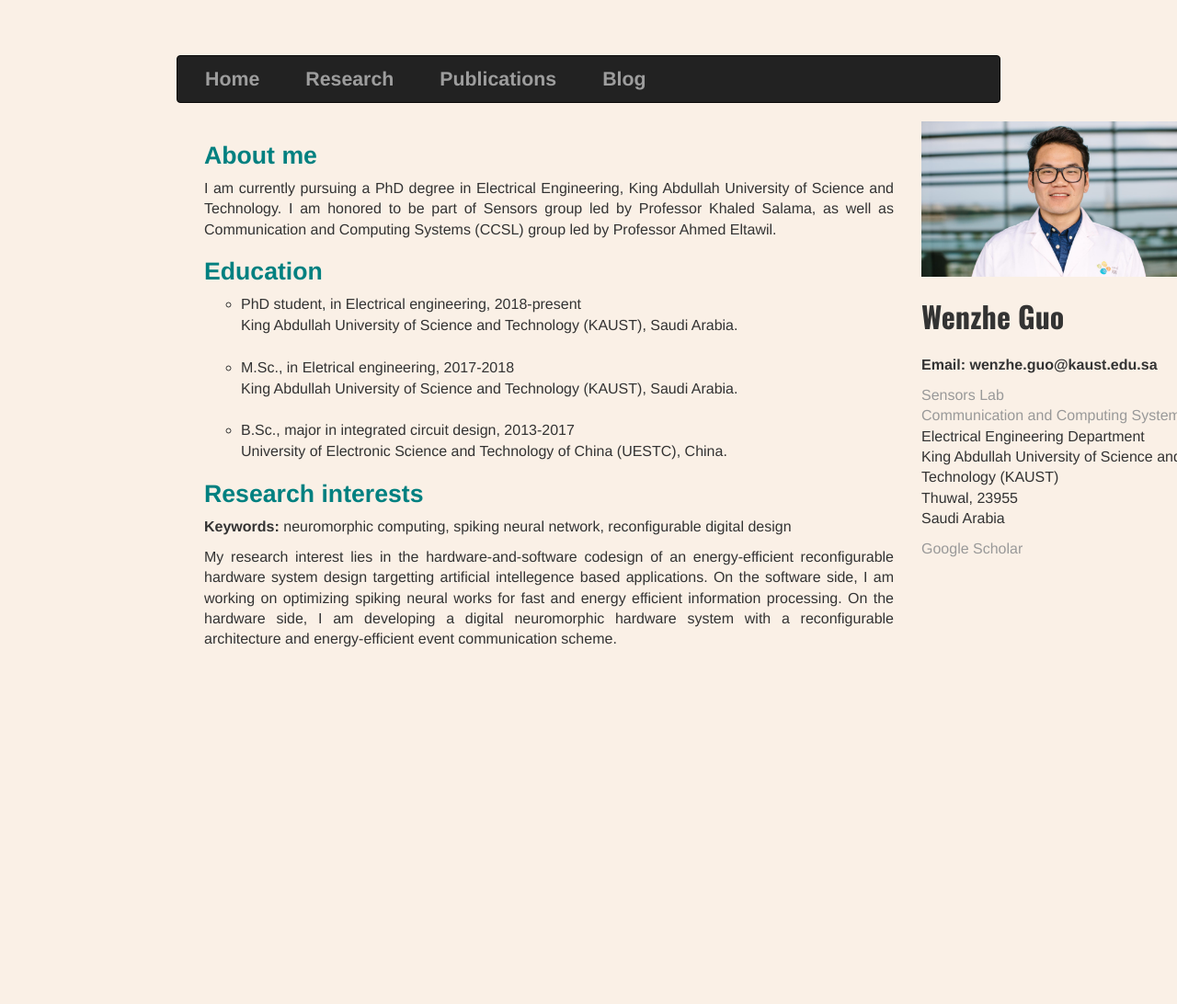
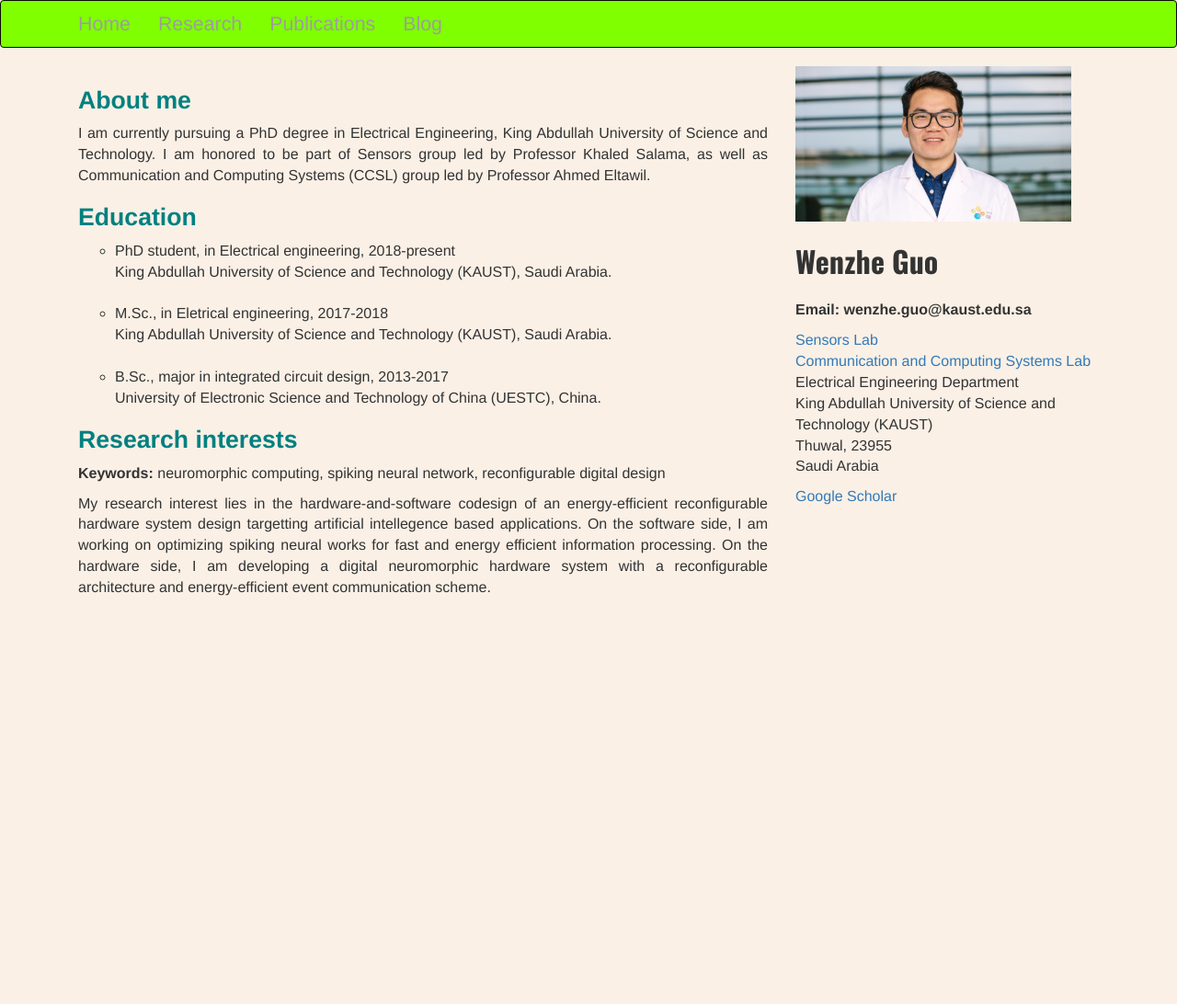
Before and after one commit to Wenzheguo/Wenzheguo.github.io, a Jekyll site: the page built from index.html, in a window 1280 px wide. Shown: the whole page at 92% size. Built offline with Jekyll 4.4.1, drawn with Linux system fonts in a browser that asks for light colours; after the commit the page ends 972 px from its top, so only the background shows below that.

Commit message:
Update main.css

```diff
--- a/css/main.css
+++ b/css/main.css
@@ -1,43 +1,3 @@
-body {
-    margin: 60px auto;
-    width: 70%;
+.navbar-custom {
+    background-color: chartreuse;
 }
-nav ul, footer ul {
-    font-family:'Helvetica', 'Arial', 'Sans-Serif';
-    padding: 0px;
-    list-style: none;
-    font-weight: bold;
-}
-nav ul li, footer ul li {
-    display: inline;
-    margin-right: 20px;
-}
-a {
-    text-decoration: none;
-    color: #999;
-}
-a:hover {
-    text-decoration: underline;
-}
-h1 {
-    font-size: 3em;
-    font-family:'Helvetica', 'Arial', 'Sans-Serif';
-}
-p {
-    font-size: 1.5em;
-    line-height: 1.4em;
-    color: #333;
-}
-footer {
-    border-top: 1px solid #d5d5d5;
-    font-size: .8em;
-}
-
-ul.posts {
-    margin: 20px auto 40px;
-    font-size: 1.5em;
-}
-
-ul.posts li {
-    list-style: none;
-}
```
